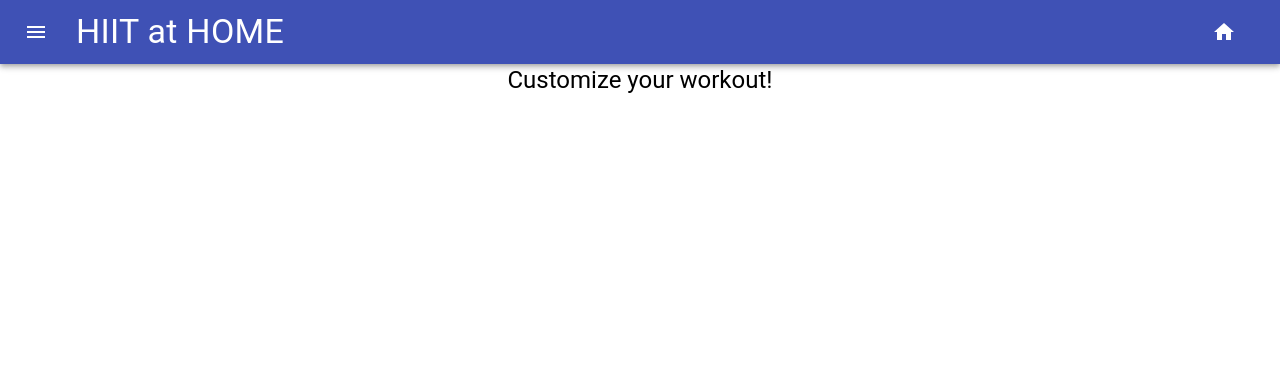
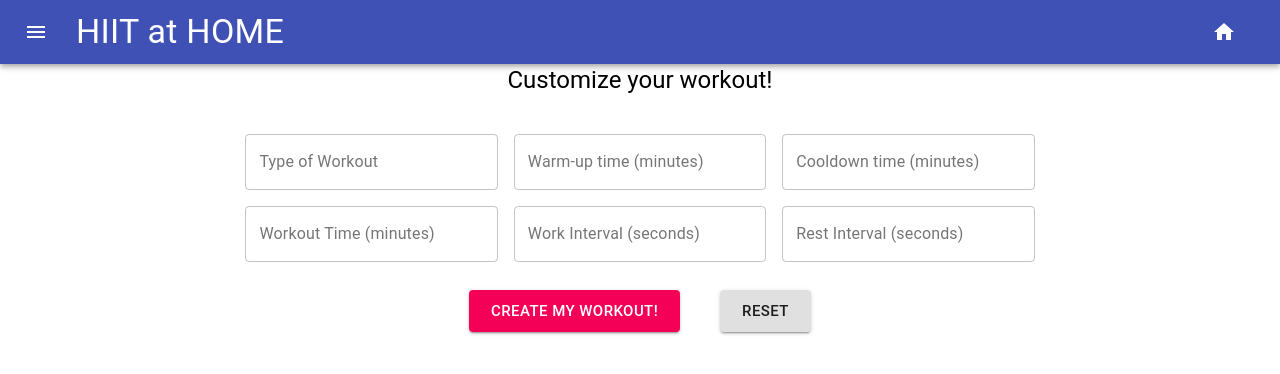
Before and after one commit to lmeromy/hiitathome, a React (Create React App) app in the folder client/: page /generate-workout in a window 1280 px wide. Shown: the top 374 px of the page. Built offline with nearby package versions, Linux system fonts and the light colour scheme.

Commit message:
form edits

```diff
--- a/client/src/App.js
+++ b/client/src/App.js
@@ -3,7 +3,7 @@ import { BrowserRouter as Router, Switch } from "react-router-dom";
 import AppLayout from "./components/AppLayout";
 import AppRoute from "./components/AppRoute";
 import LandingPage from "./components/LandingPage/LandingPage";
-import GenerateWorkout from "./components/GenerateWorkout";
+import GenerateWorkout from "./components/GenerateWorkout/GenerateWorkout";
 import CustomWorkout from "./components/CustomWorkout";
 
 function App() {
--- /dev/null
+++ b/client/src/components/GenerateWorkout/GenerateExerciseForm.jsx
@@ -0,0 +1,107 @@
+import React, { useState, useEffect } from "react";
+import Typography from "@material-ui/core/Typography";
+import Button from "@material-ui/core/Button";
+import FitnessCenterIcon from "@material-ui/icons/FitnessCenter";
+import TextField from "@material-ui/core/TextField";
+import { makeStyles } from "@material-ui/core/styles";
+import "./GenerateWorkout.scss";
+
+const useStyles = makeStyles((theme) => ({
+  root: {
+    "& .MuiTextField-root": {
+      margin: theme.spacing(1),
+      width: "25ch",
+    },
+  },
+}));
+
+const GenerateExerciseForm = () => {
+  const classes = useStyles();
+  const [exercises, setExercises] = useState([]);
+
+  const [newExercise, setNewExercise] = useState({
+    title: "",
+    category: "",
+    description: "",
+  });
+  const handleChange = (event) => {
+    event.preventDefault();
+    setNewExercise({ [event.target.name]: event.target.value });
+    console.log(newExercise);
+  };
+
+  return (
+    <div className="form-container">
+      <form noValidate className={classes.root}>
+        <div>
+          <TextField
+            id="type"
+            name="type"
+            label="Type of Workout"
+            variant="outlined"
+            onChange={handleChange}
+          />
+          <TextField
+            id="warmup"
+            name="warmup"
+            label="Warm-up time (minutes)"
+            variant="outlined"
+            onChange={handleChange}
+          />
+          <TextField
+            id="cooldown"
+            name="cooldown"
+            label="Cooldown time (minutes)"
+            variant="outlined"
+            onChange={handleChange}
+          />
+        </div>
+        <div>
+          <TextField
+            id="worktime"
+            name="worktime"
+            label="Workout Time (minutes)"
+            variant="outlined"
+            onChange={handleChange}
+          />
+          <TextField
+            id="workInterval"
+            name="workInterval"
+            label="Work Interval (seconds)"
+            variant="outlined"
+            onChange={handleChange}
+          />
+          <TextField
+            id="restInterval"
+            name="restInterval"
+            label="Rest Interval (seconds)"
+            variant="outlined"
+            onChange={handleChange}
+          />
+        </div>
+        <div className="form-buttons">
+          <Button
+            type="submit"
+            variant="contained"
+            size="large"
+            color="secondary"
+            // onSubmit={handleSubmit}
+          >
+            Create My Workout!
+          </Button>
+
+          <Button
+            type="reset"
+            variant="contained"
+            size="large"
+            // onSubmit={handleSubmit}
+          >
+            Reset
+          </Button>
+        </div>
+      </form>
+    </div>
+  );
+};
+
+export default GenerateExerciseForm;
--- a/client/src/components/GenerateWorkout.jsx
+++ b/client/src/components/GenerateWorkout/GenerateWorkout.jsx
@@ -3,6 +3,7 @@ import { Link } from "react-router-dom";
 import Typography from "@material-ui/core/Typography";
 import Button from "@material-ui/core/Button";
 import FitnessCenterIcon from "@material-ui/icons/FitnessCenter";
+import GenerateExerciseForm from "./GenerateExerciseForm";
 
 const GenerateWorkout = () => {
   const [exercises, setExercises] = useState([]);
@@ -23,6 +24,8 @@ const GenerateWorkout = () => {
       <Typography variant="h5" align="center">
         Customize your workout!
       </Typography>
+
+      <GenerateExerciseForm />
     </div>
   );
 };
--- /dev/null
+++ b/client/src/components/GenerateWorkout/GenerateWorkout.scss
@@ -0,0 +1,14 @@
+.form-container {
+  //   display: block;
+  text-align: center;
+  margin-top: 30px;
+}
+
+.form-buttons {
+  display: flex;
+  justify-content: center;
+
+  button {
+    margin: 20px;
+  }
+}
```
Also changed, not shown: client/src/components/AddExercise.jsx (renamed from client/src/components/GenerateExerciseForm.jsx, +11 -13 lines).
